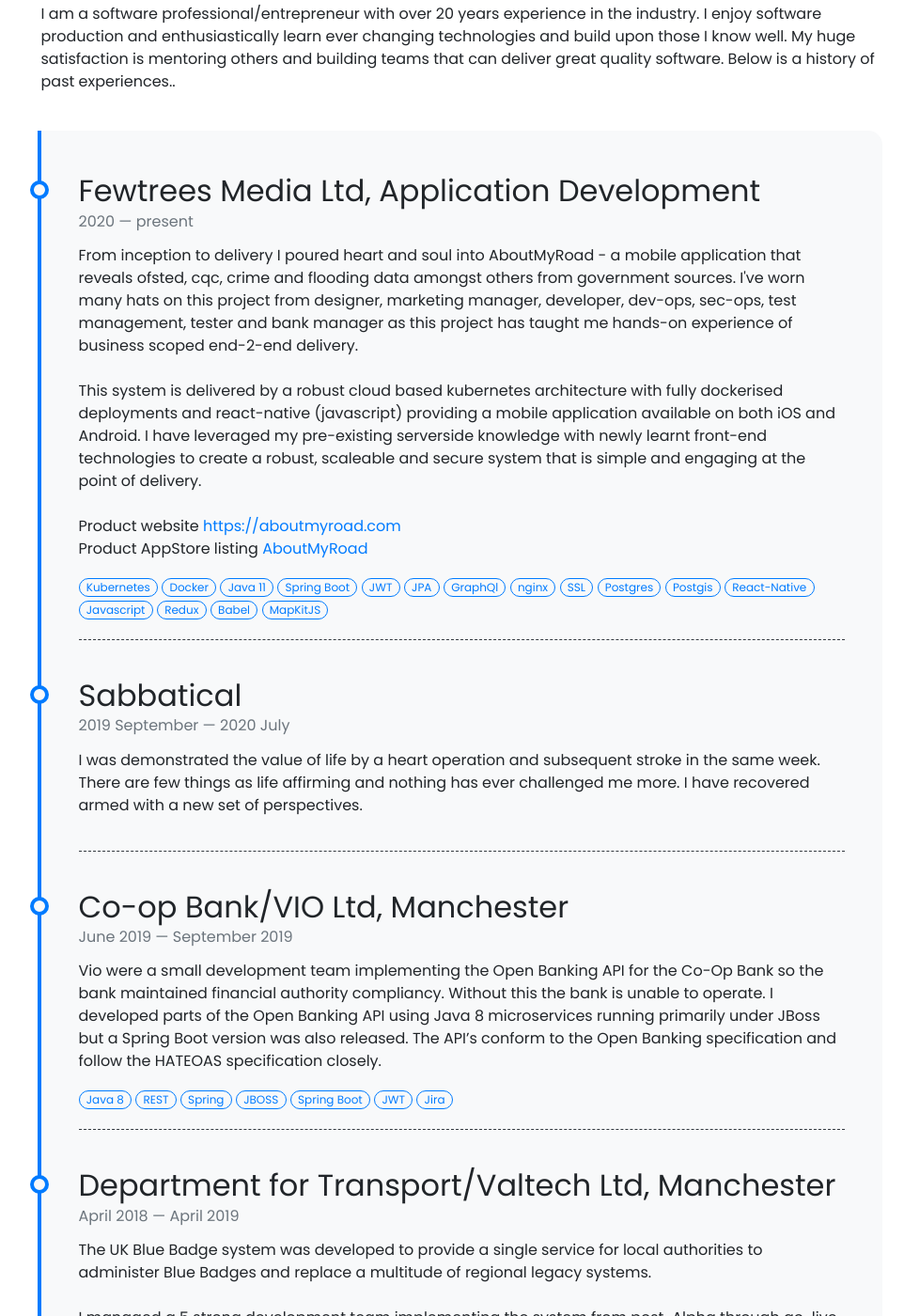
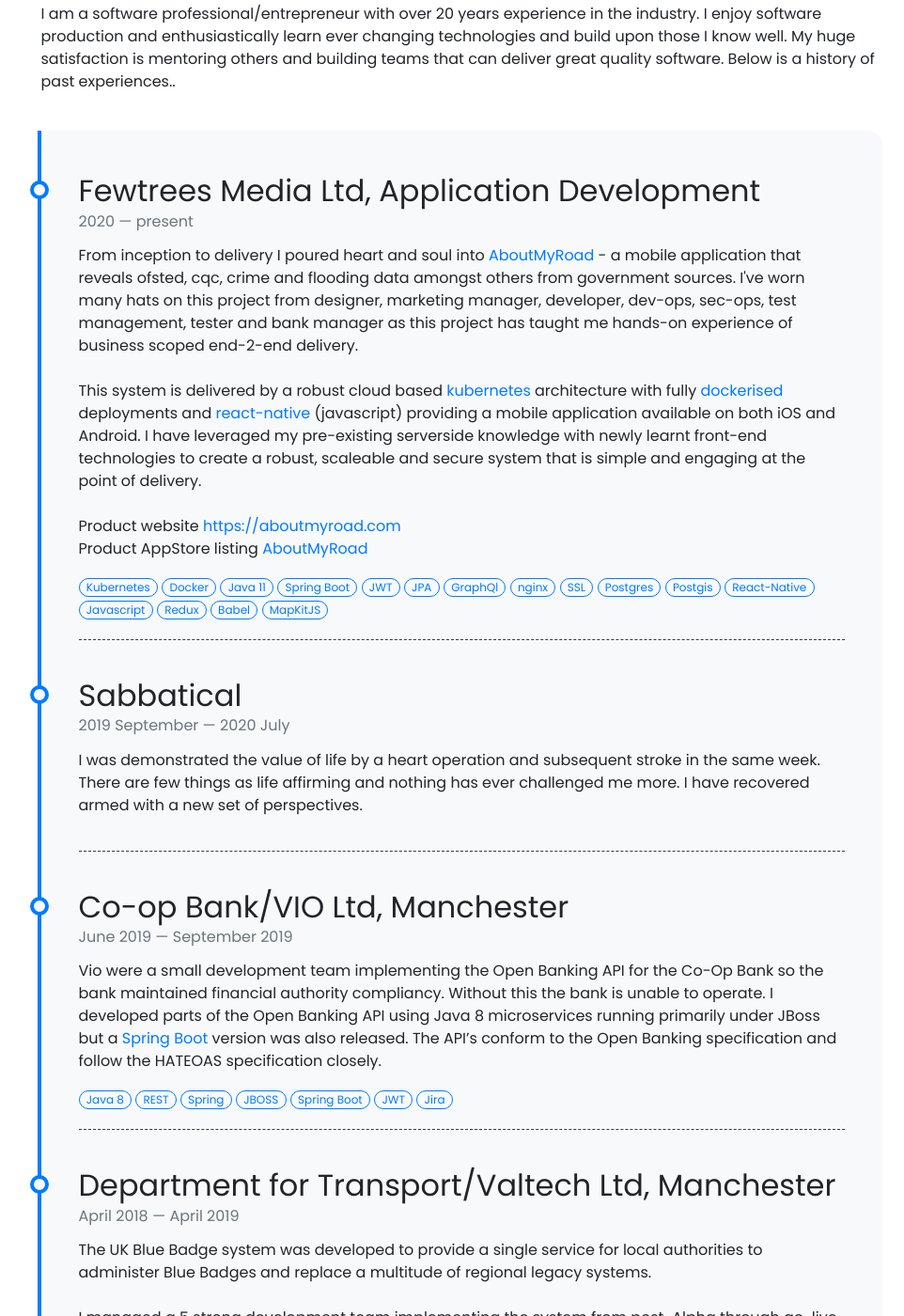
Before and after one commit to fewtrees/fewtrees.github.io, a Jekyll site: the page built from pages/cv.md, in a window 1280 px wide and 1400 px high, scrolled down 255 px. Shown: the whole window at 94% size, without its empty margins (149-1111 px from the left). Built offline with Jekyll 4.4.1, drawn with Linux system fonts in a browser that asks for light colours; nearby versions of some CDN libraries; part of the change alters nothing that is shown.

Commit message:
Added some links

```diff
--- a/_data/timeline.yml
+++ b/_data/timeline.yml
@@ -2,13 +2,13 @@
   from: 2020
   to: present
   tags: [Kubernetes, Docker, Java 11, Spring Boot, JWT, JPA, GraphQl, nginx, SSL, Postgres, Postgis, React-Native, Javascript, Redux, Babel, MapKitJS]
-  description: From inception to delivery I poured heart and soul into AboutMyRoad - a mobile application
+  description: From inception to delivery I poured heart and soul into <a target="_blank" href="https://aboutmyroad.com">AboutMyRoad</a> - a mobile application
                that reveals ofsted, cqc, crime and flooding data amongst others from government sources.
                I've worn many hats on this project from designer, marketing manager, developer, dev-ops, sec-ops, test management, tester
                and bank manager as this project has taught me hands-on experience of business scoped end-2-end delivery.
                <br/><br/>
-               This system is delivered by a robust cloud based kubernetes architecture with fully dockerised deployments
-               and react-native (javascript) providing a mobile application available on both iOS and Android.
+               This system is delivered by a robust cloud based <a target="_blank" href="https://kubernetes.io">kubernetes</a> architecture with fully <a target="_blank" href="https://www.docker.com">dockerised</a> deployments
+               and <a target="_blank" href="https://reactnative.dev">react-native</a> (javascript) providing a mobile application available on both iOS and Android.
                I have leveraged my pre-existing serverside knowledge with newly learnt front-end technologies to
                create a robust, scaleable and secure system that is simple and engaging at the point of delivery.
                <br/><br/>
@@ -30,7 +30,7 @@
   description: Vio were a small development team implementing the Open Banking API for the Co-Op Bank
                so the bank maintained financial authority compliancy. Without this the bank is unable
                to operate. I developed parts of the Open Banking API using Java 8 microservices running primarily
-               under JBoss but a Spring Boot version was also released. The API’s conform to the Open
+               under JBoss but a <a target="_blank" href="https://spring.io">Spring Boot</a> version was also released. The API’s conform to the Open
                Banking specification and follow the HATEOAS specification closely.
 
 - title: Department for Transport/Valtech Ltd, Manchester
```
